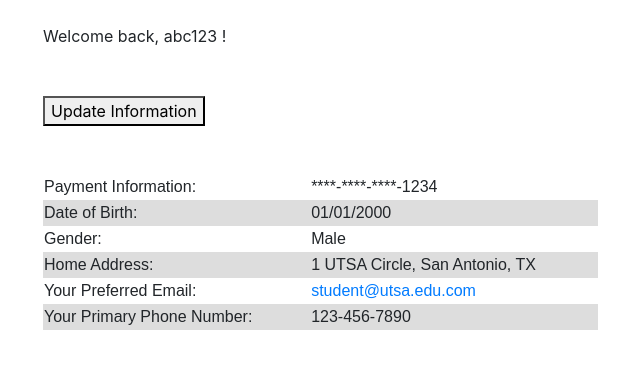
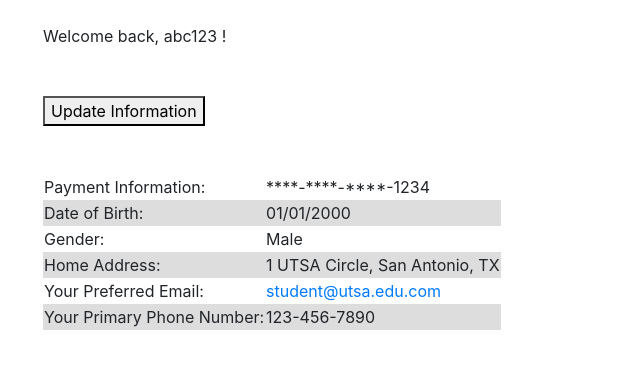
Before and after one commit to JosephP29/UI-Cybershop, a Django app: page /accounts/profile/ in a window 1280 px wide. Shown: the part 148-517 px from the top of the page, without its empty margins (42-682 px from the left). Run offline with Django 3.2, Linux system fonts and the light colour scheme; some libraries are stand-ins or nearby versions.

Commit message:
Changed style even more. Why is Login Page shwoing a phantom login? I didn't edit login.

```diff
--- a/templates/accounts/profile.html
+++ b/templates/accounts/profile.html
@@ -4,11 +4,6 @@
 {% block head %}
 <head>
   <style>
-      table {
-        font-family: arial, sans-serif;
-        height: 50%;
-        width: 50%;
-      }
       tr:nth-child(even) {
         background-color: #dddddd;
       }
```
